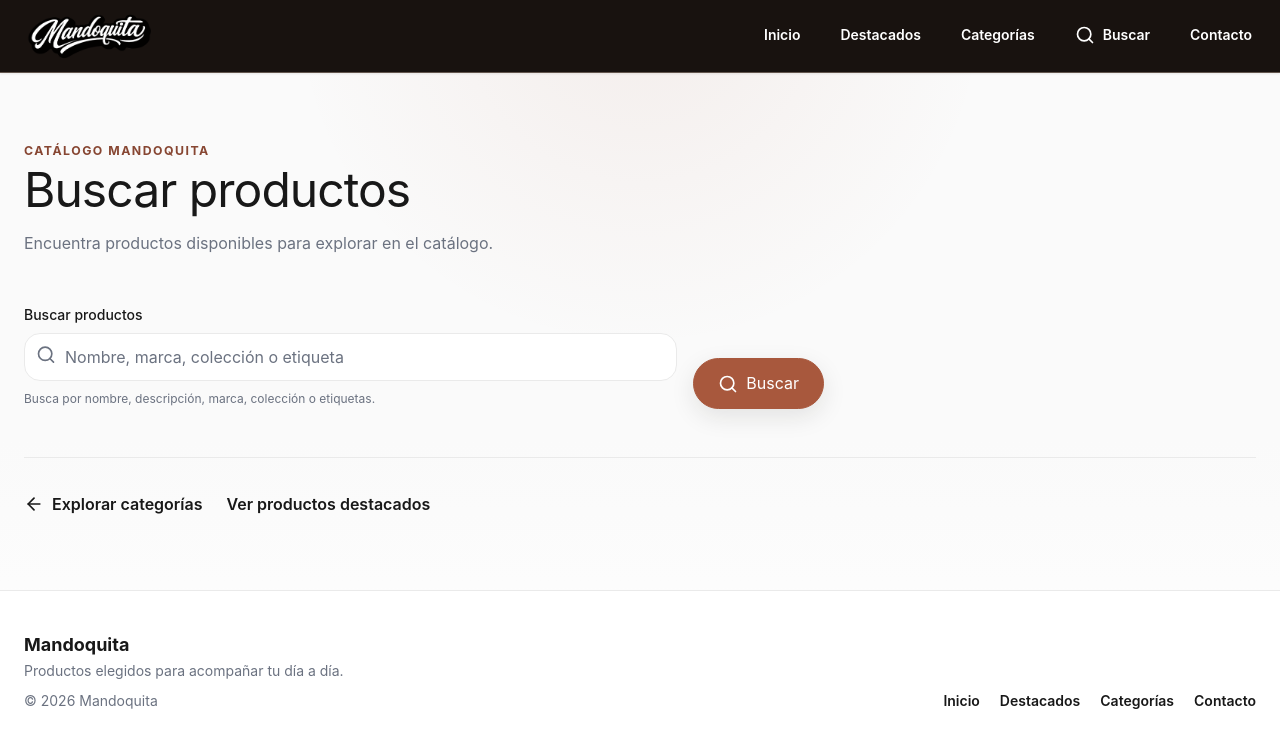
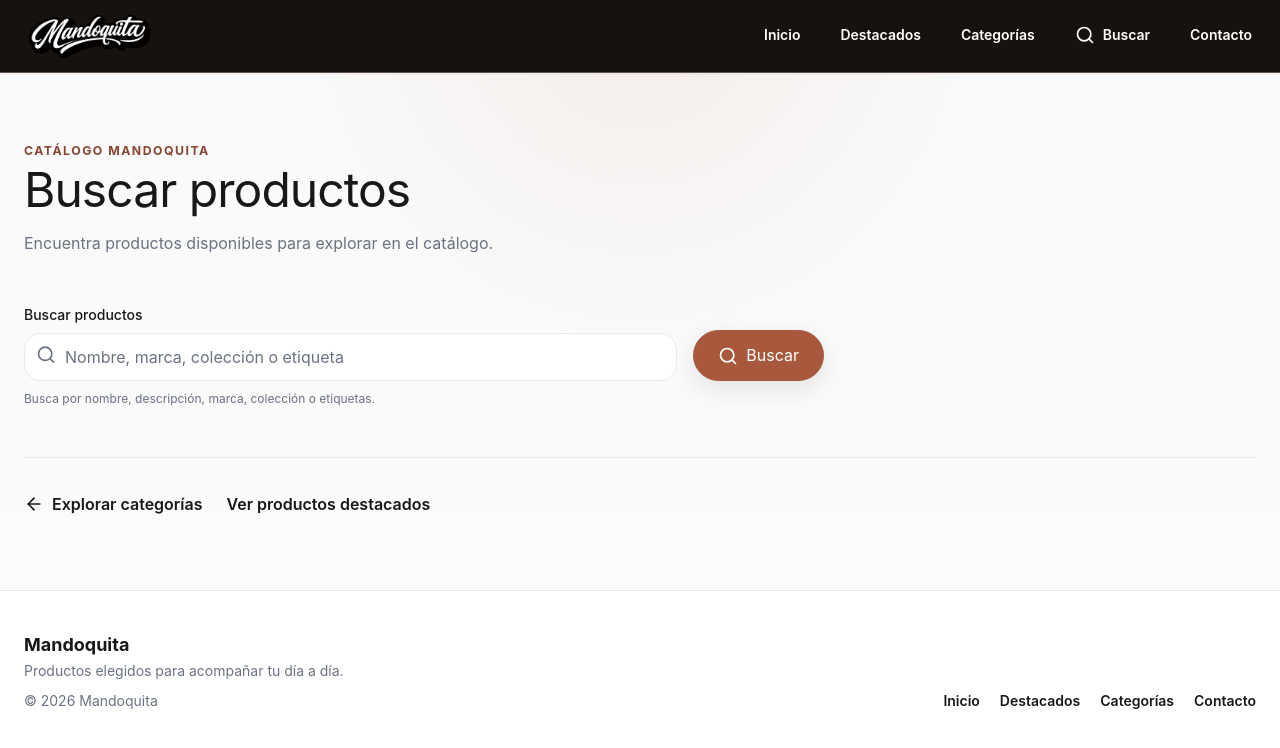
Before and after one commit to AlexisFereira/Mandoquita, a Next.js app: page /buscar in a window 1280 px wide. Shown: the top 748 px of the page. Built offline with nearby package versions, Linux system fonts and the light colour scheme.

Commit message:
alineacion busqueda

```diff
--- a/src/features/search/search-form.tsx
+++ b/src/features/search/search-form.tsx
@@ -117,7 +117,11 @@ export function SearchForm({
             ) : null}
           />
         </div>
-        <Button type="submit" disabled={loading} className="w-full gap-2 sm:w-auto sm:min-w-28">
+        <Button
+          type="submit"
+          disabled={loading}
+          className="w-full gap-2 sm:mb-7 sm:w-auto sm:min-w-28"
+        >
           <Icon name="search" />
           <span>{loading ? "Buscando…" : "Buscar"}</span>
         </Button>
```
Also changed, not shown: 1 other file (tests, documents, lock files or other folders).
